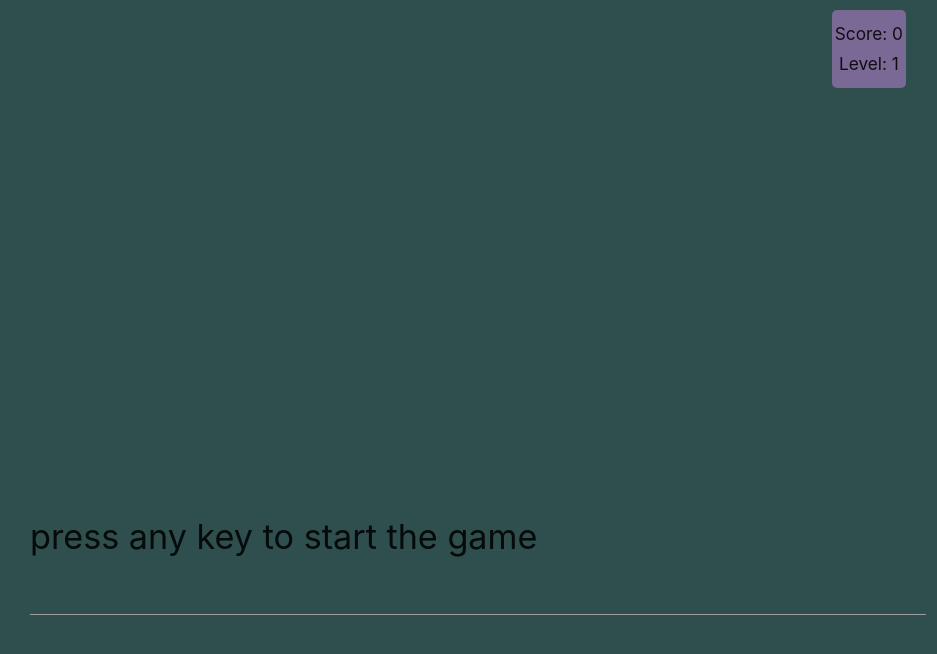
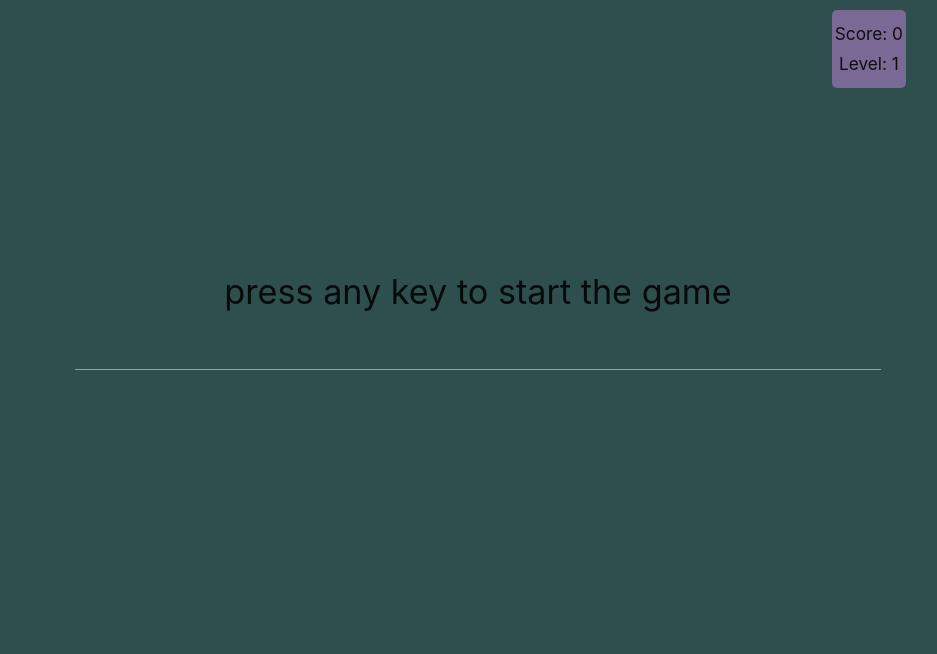
Before and after one commit to marinacor1/typrr-burn, a website: page index.html in a window 1280 px wide. Shown: the whole page, without its empty margins (162-1099 px from the left). Drawn offline with nearby package versions, Linux system fonts and the light colour scheme.

Commit message:
Typing div appears inside the canvas div

```diff
--- a/app.css
+++ b/app.css
@@ -34,9 +34,12 @@ canvas {
 	position: absolute;
 }
 
-p {
-	color: black;
-	z-index: 1000;
+#background {
+	z-index: 0;
+}
+
+#birdWindow {
+	z-index: 1;
 }
 
 #stats {
@@ -49,6 +52,19 @@ p {
 	background-color: rgba(212, 133, 233, 0.45);
 	text-align: center;
 	border-radius: 5px;
+	z-index: 2;
+}
+
+#typing-div {
+	z-index: 3;
+	position: absolute;
+	margin: 0 auto;
+	margin-top: 250px;
+	width: 90%;
+	/*height: 0%;*/
+	/*bottom: 25%;*/
+	left: 5%;
+	text-align: center;
 }
 
 .hidden {
--- a/index.html
+++ b/index.html
@@ -19,16 +19,16 @@
         <h6>Level: <span id="level">1</span></h6>
         <h6 id="stats-message"></h6>
       </div>
+      <div id="typing-div">
+        <h4 id="challenge-text">press any key to start the game</h4>
+        <!-- <input id="player-input" style="background-color: #2f4f4f; color: #2f4f4f; border-width: 0px; border-image-width: 10px;" type="text" name="input-text" value=""> -->
+        <input class="" id="player-input" type="text" name="input-text" value="">
+      </div>
     </div>
     <!-- <br> -->
     <div class="hidden">
       <img id="cloud-pic" src = "/lib/cloud-pic.png">
     </div>
-    <div>
-      <h4 id="challenge-text">press any key to start the game</h4>
-      <!-- <input id="player-input" style="background-color: #2f4f4f; color: #2f4f4f; border-width: 0px; border-image-width: 10px;" type="text" name="input-text" value=""> -->
-      <input id="player-input" type="text" name="input-text" value="">
-    </div>
     <script src="main.bundle.js"></script>
   </div>
 </body>
```
